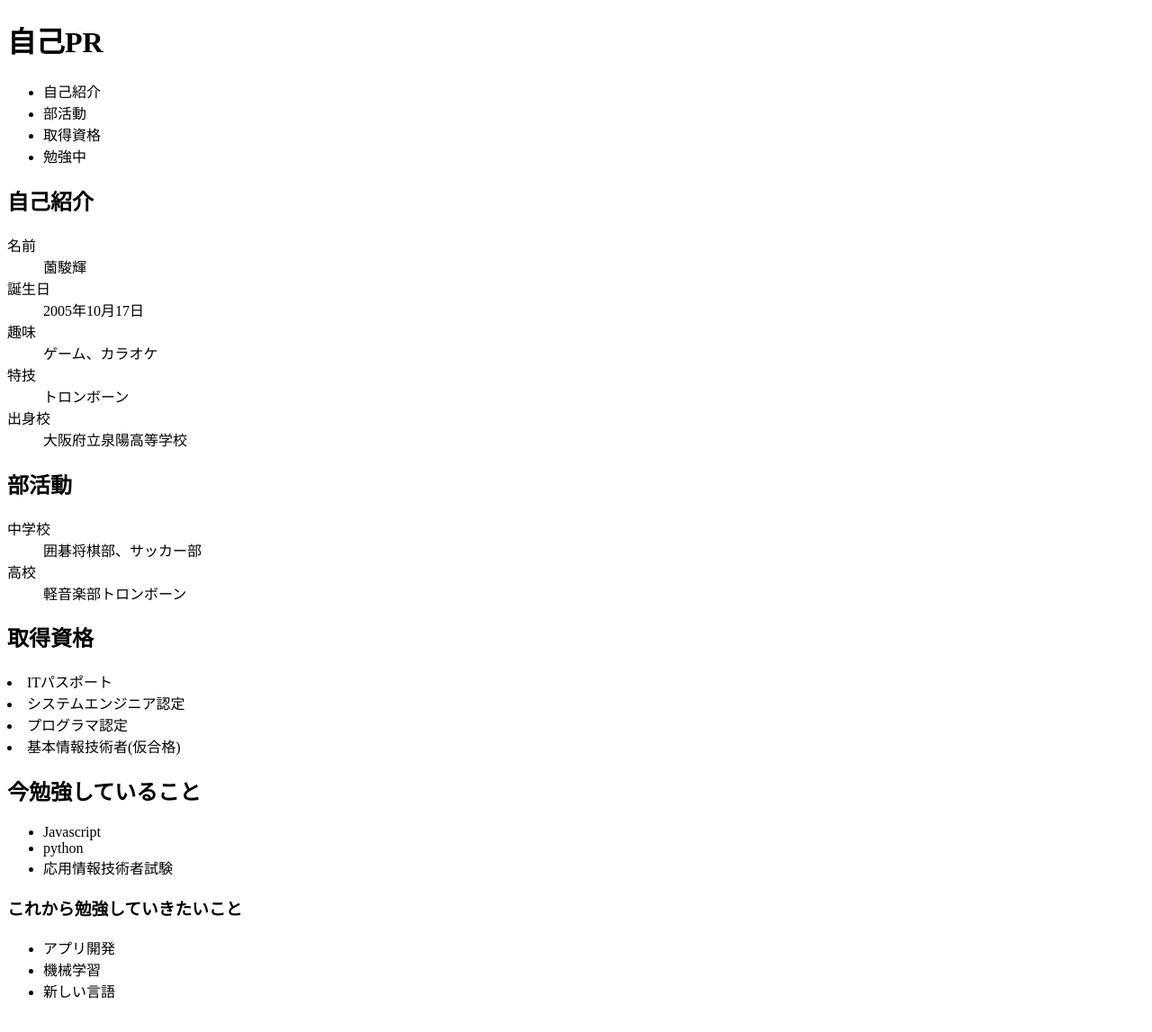
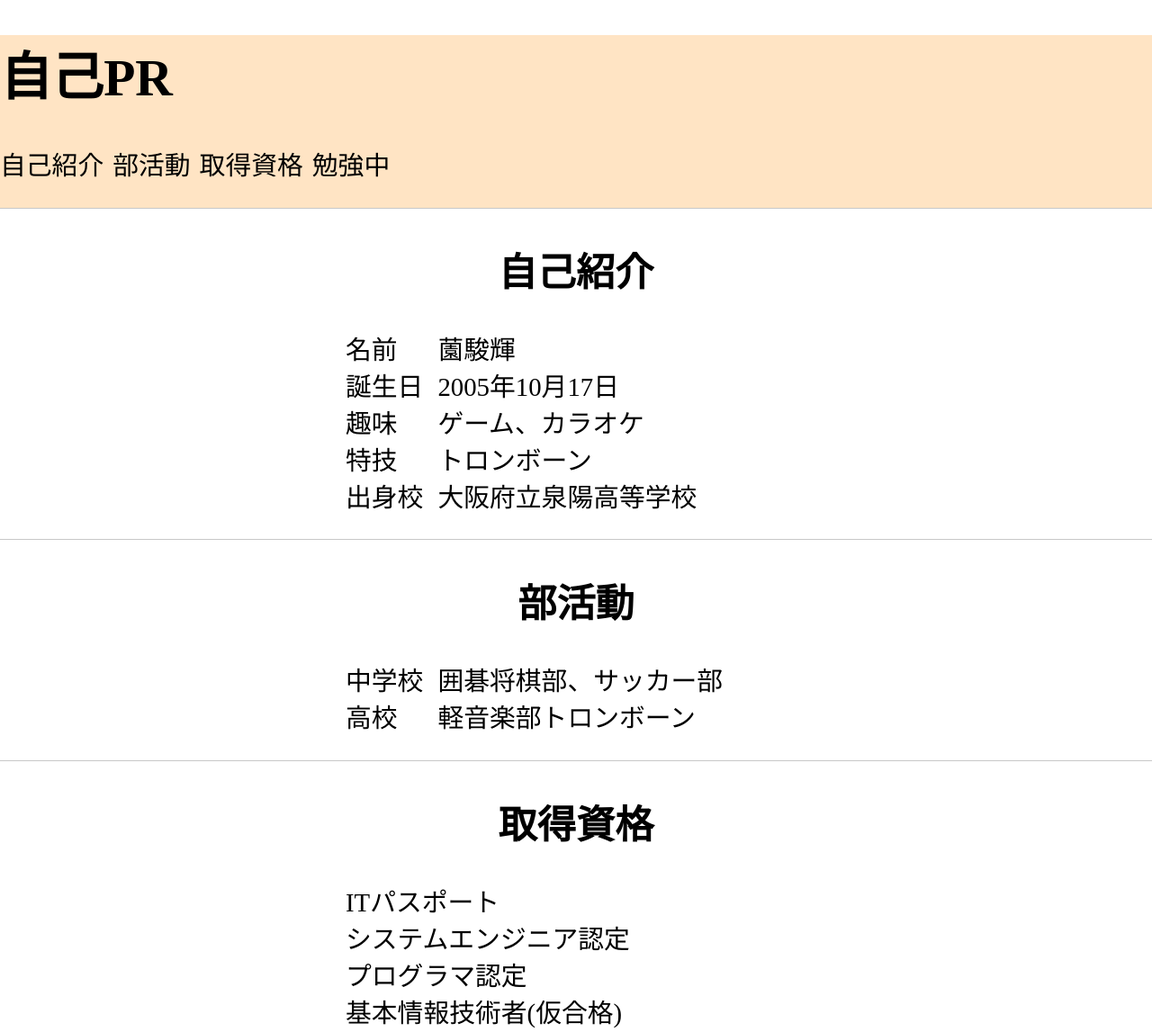
Before and after one commit to syun17/homepage, a plain HTML site: page index.html in a window 1280 px wide. Shown: the top 1147 px of the page at 90% size. Drawn offline with Linux system fonts and the light colour scheme.

Commit message:
仮完成

```diff
--- a/index.html
+++ b/index.html
@@ -4,21 +4,22 @@
     <meta charset="UTF-8">
     <meta name="viewport" content="width=device-width, initial-scale=1.0">
     <title>Introduce</title>
+    <link rel="stylesheet" href="style.css">
 </head>
 <body>
-    <header>
-        <h1>自己PR</h1>
-        <ul>
-            <li>自己紹介</li>
-            <li>部活動</li>
-            <li>取得資格</li>
-            <li>勉強中</li>
+    <header class="wrapper">
+        <h1 id="head_title">自己PR</h1>
+        <ul id="head_list">
+            <a href="#myself"><li>自己紹介</li></a>
+            <a href="#club"><li>部活動</li></a>
+            <a href="#sikaku"><li>取得資格</li></a>
+            <a href="#study"><li>勉強中</li></a>
         </ul>
     </header>
     <main>
         <section id="myself" class="wrapper">
-            <h2>自己紹介</h2>
-            <dl>
+            <h2 class="sec_title">自己紹介</h2>
+            <dl class="content">
                 <dt>名前</dt>
                 <dd>薗駿輝</dd>
                 <dt>誕生日</dt>
@@ -32,7 +33,7 @@
             </dl>
         </section>
         <section id="club" class="wrapper">
-            <h2>部活動</h2>
+            <h2 class="sec_title">部活動</h2>
             <dl>
                 <dt>中学校</dt>
                 <dd>囲碁将棋部、サッカー部</dd>
@@ -40,29 +41,32 @@
                 <dd>軽音楽部トロンボーン</dd>
             </dl>
         </section>
-        <section>
-            <h2>取得資格</h2>
+        <section id="sikaku" class="wrapper">
+            <h2 class="sec_title">取得資格</h2>
+            <ul class="list">
             <li>ITパスポート</li>
             <li>システムエンジニア認定</li>
             <li>プログラマ認定</li>
             <li>基本情報技術者(仮合格)</li>
+            </ul>
         </section>
         <section id="study" class="wrapper">
-            <h2>今勉強していること</h2>
-            <ul>
+            <h2 class="sec_title">今勉強していること</h2>
+            <ul class="list">
                 <li>Javascript</li>
                 <li>python</li>
                 <li>応用情報技術者試験</li>
             </ul>
         </section>
-        <section>
-            <h3>これから勉強していきたいこと</h3>
-            <ul>
+        <section class="wrapper">
+            <h2 class="sec_title">これから勉強していきたいこと</h2>
+            <ul class="list">
                 <li>アプリ開発</li>
                 <li>機械学習</li>
                 <li>新しい言語</li>
             </ul>
         </section>
     </main>
+    <footer></footer>
 </body>
 </html>
--- /dev/null
+++ b/style.css
@@ -0,0 +1,65 @@
+html {
+    font-size: 2rem;
+}
+
+body {
+    margin: 0;
+}
+a {
+    text-decoration: none;
+    color: black;
+    display: block;
+}
+
+li {
+    list-style: none;
+}
+
+.wrapper {
+    margin-bottom: 130px;
+    font-size: 0.9rem;
+    padding: 0;
+    margin: 0;
+    border-bottom: solid 1px #c8c8c8;
+}
+
+header {
+    background-color: bisque;
+}
+#head_list {
+    display: flex;
+    padding: 0;
+}
+header li {
+    padding: 0 10px 0 0;
+}
+
+.sec_title {
+    text-align: center;
+}
+
+dl {
+    width: 40%;
+    display: flex;
+    flex-wrap: wrap;
+    margin-left: auto;
+    margin-right: auto;
+}
+
+dt {
+    width: 20%;
+}
+dd {
+    width: 80%;
+    margin: 0;
+}
+
+ul {
+    width: 40%;
+}
+
+.list {
+    padding: 0;
+    margin-left: auto;
+    margin-right: auto;
+}
```
